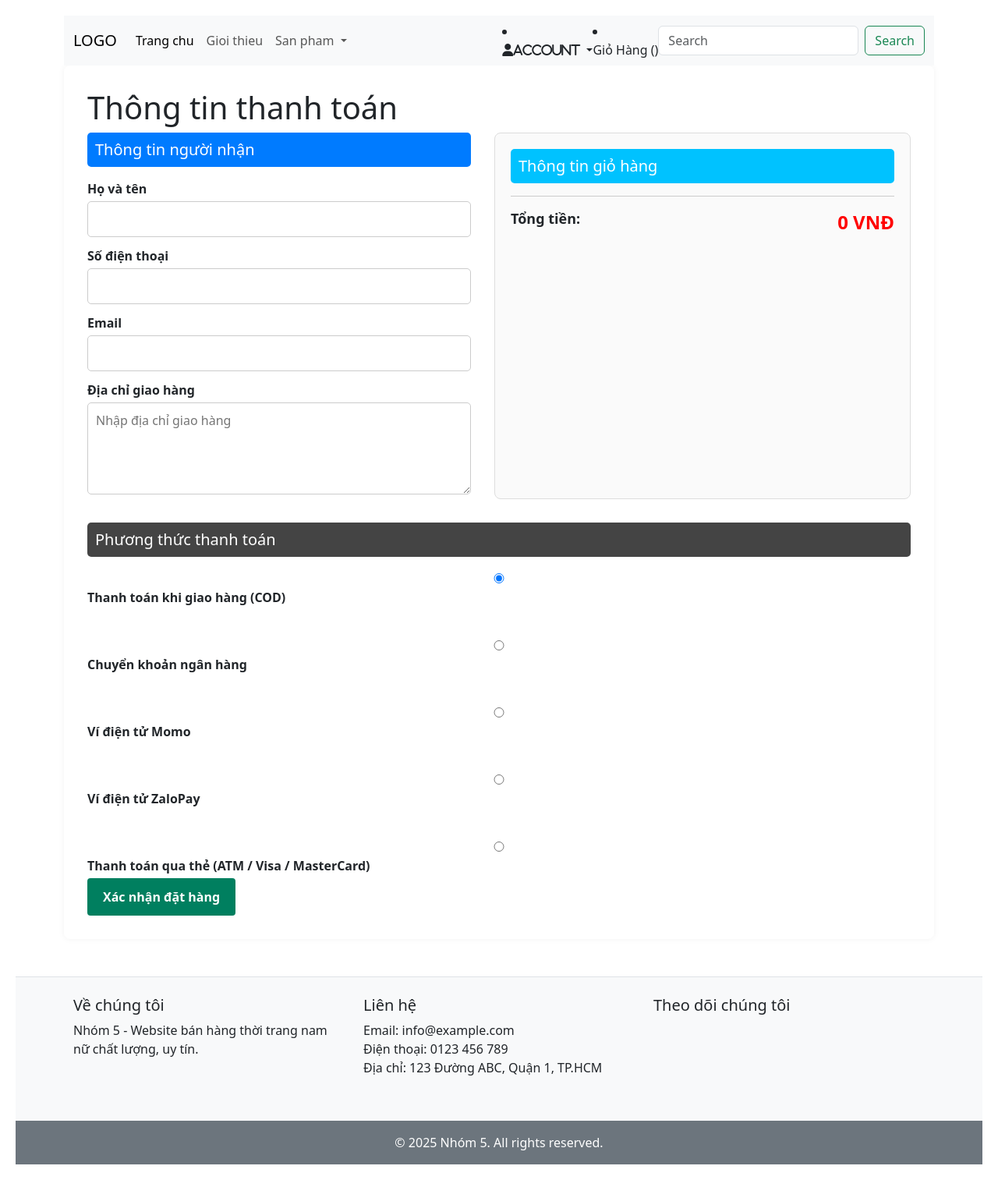
After one commit to anhdagia123/Nhom5, a PHP site: page /Nhom5/views/clients/cart/checkout.php in a window 1280 px wide. The commit adds this page. Shown: the whole page at 78% size. Run offline with PHP 8.4, Linux system fonts and the light colour scheme; the template is opened without the code that fills it, so the values that code supplies are empty; some libraries are stand-ins or nearby versions.

Commit message:
Hoàn thành p18

```diff
--- a/index.php
+++ b/index.php
@@ -27,6 +27,6 @@ match($ctl) {
     'view-cart' => (new CartController)->viewCart(),
     'delete-cart' => (new CartController)->deleteCart(),
     'update-cart' => (new CartController)->updateCart(),
-
+    'checkout' => (new CartController)->viewCheckout(),
     default => (new HomeController)->index(), // thêm dòng này để tránh lỗi khi $ctl không khớp
 };
--- a/models/User.php
+++ b/models/User.php
@@ -43,4 +43,5 @@ class User extends BaseModel {
 
         $stmt->execute(['id' => $id, 'active' => $active]);
     }
+
 }
--- /dev/null
+++ b/views/clients/cart/checkout.php
@@ -0,0 +1,89 @@
+<?php include_once ROOT_DIR . "views/clients/header.php"; ?>
+
+<div class="checkout-container">
+    <h1>Thông tin thanh toán</h1>
+
+    <form action="<?= ROOT_URL ?>?ctl=confirm-order" method="post">
+        <div class="checkout-wrapper">
+            <!-- Thông tin người nhận -->
+            <div class="customer-info">
+                <h2 class="section-title blue">Thông tin người nhận</h2>
+
+                <label>Họ và tên</label>
+                <input type="text" name="fullname" value="<?= $user['fullname'] ?? '' ?>" required>
+
+                <label>Số điện thoại</label>
+                <input type="tel" name="phone" value="<?= $user['phone'] ?? '' ?>" required>
+
+                <label>Email</label>
+                <input type="email" name="email" value="<?= $user['email'] ?? '' ?>" required>
+
+                <label>Địa chỉ giao hàng</label>
+                <textarea name="address" rows="4" placeholder="Nhập địa chỉ giao hàng" required></textarea>
+
+                <input type="hidden" name="id" value="<?= $user['id'] ?? '' ?>">
+            </div>
+
+            <!-- Thông tin giỏ hàng -->
+            <div class="order-summary">
+                <h2 class="section-title cyan">Thông tin giỏ hàng</h2>
+
+                <?php
+                $total = 0;
+                foreach ($carts as $item):
+                    $subtotal = $item['price'] * $item['quantity'];
+                    $total += $subtotal;
+                ?>
+                <div class="item">
+                    <div>
+                        <strong><?= $item['name'] ?></strong><br>
+                        Số lượng: <?= $item['quantity'] ?>
+                    </div>
+                    <div><?= number_format($subtotal) ?> VNĐ</div>
+                </div>
+                <?php endforeach; ?>
+
+                <div class="total">
+                    <strong>Tổng tiền:</strong> <span class="price"><?= number_format($total) ?> VNĐ</span>
+                </div>
+            </div>
+        </div>
+
+        <!-- Phương thức thanh toán -->
+        <div class="payment-method">
+            <h2 class="section-title grey">Phương thức thanh toán</h2>
+
+            <label>
+                <input type="radio" name="payment" value="cod" checked>
+                Thanh toán khi giao hàng (COD)
+            </label><br>
+
+            <label>
+                <input type="radio" name="payment" value="bank">
+                Chuyển khoản ngân hàng
+            </label><br>
+
+            <label>
+                <input type="radio" name="payment" value="momo">
+                Ví điện tử Momo
+            </label><br>
+
+            <label>
+                <input type="radio" name="payment" value="zalo">
+                Ví điện tử ZaloPay
+            </label><br>
+
+            <label>
+                <input type="radio" name="payment" value="card">
+                Thanh toán qua thẻ (ATM / Visa / MasterCard)
+            </label>
+        </div>
+
+        <!-- Nút đặt hàng -->
+        <div class="submit-order">
+            <button type="submit" class="btn-green">Xác nhận đặt hàng</button>
+        </div>
+    </form>
+</div>
+
+<?php include_once ROOT_DIR . "views/clients/footer.php"; ?>
```
Also changed, not shown: controllers/CartController.php (+9 -0 lines).
